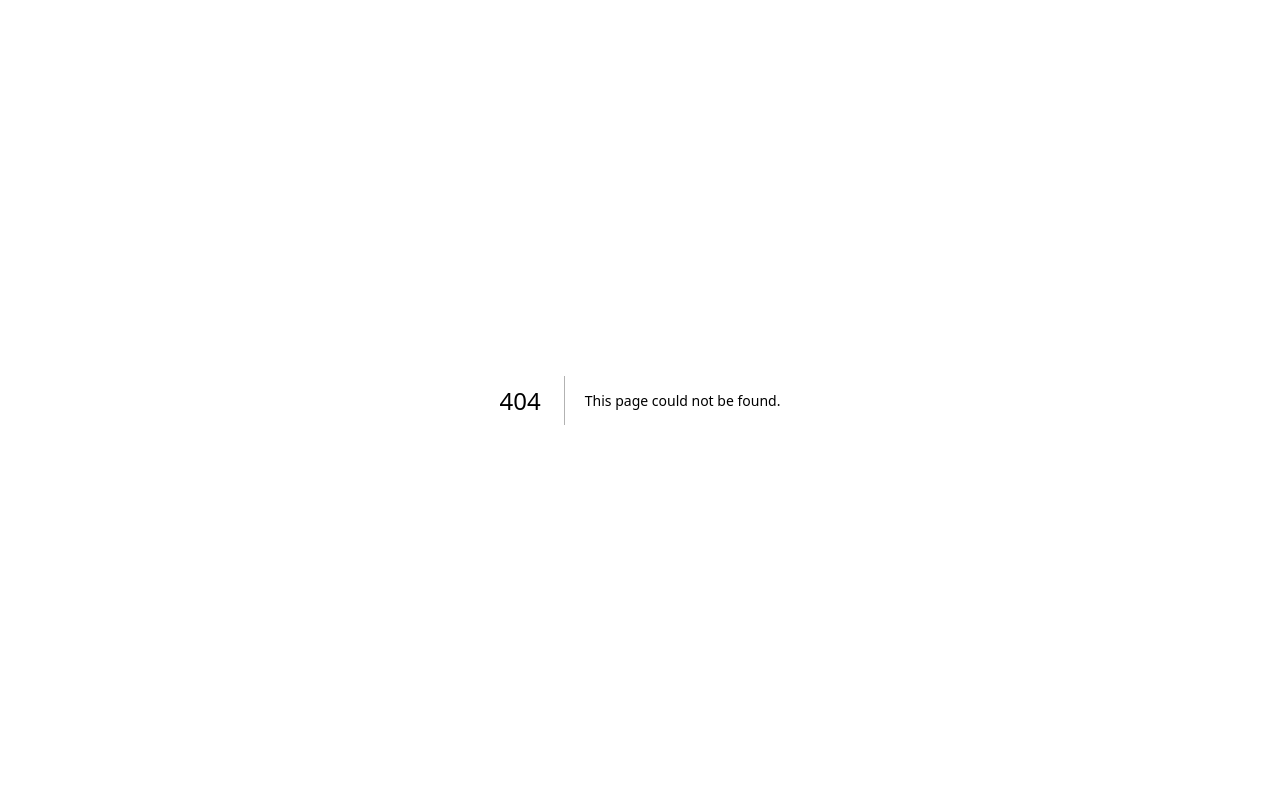
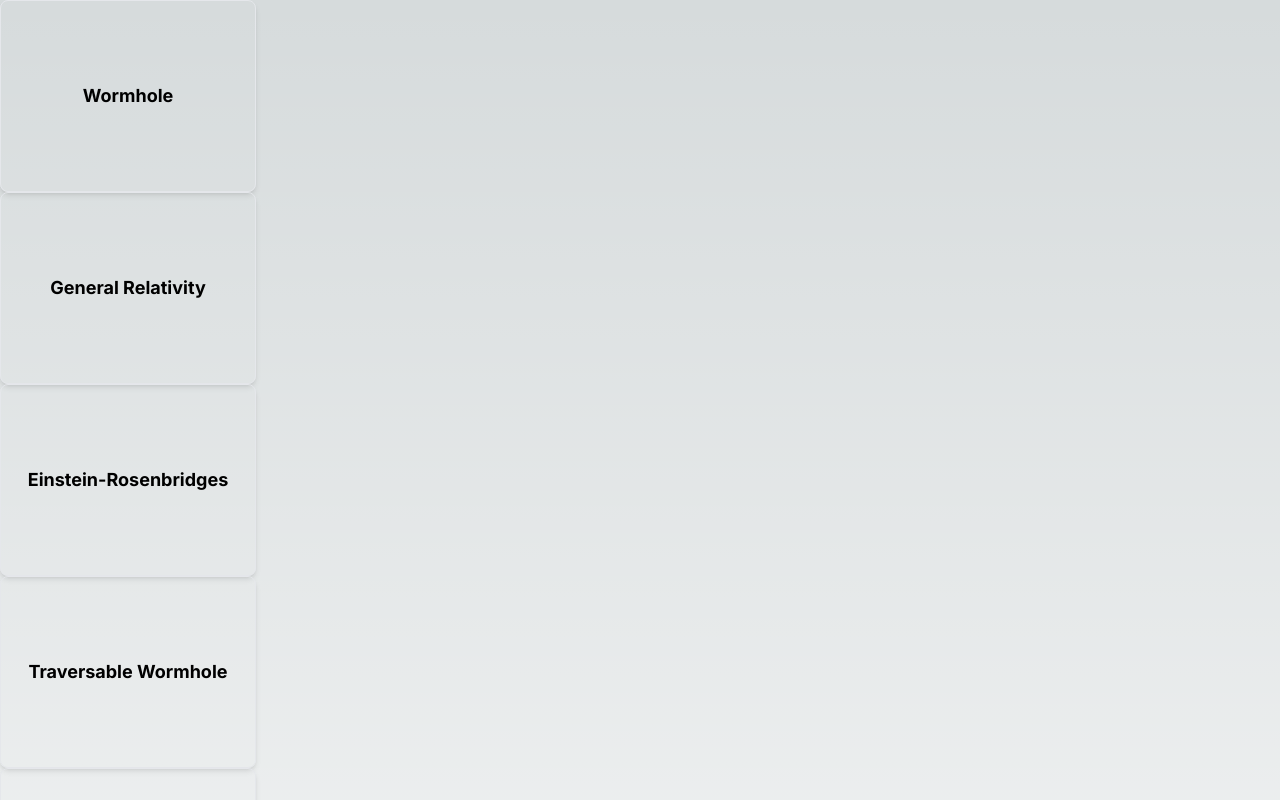
Before and after one commit to maarao/vidlet, a Next.js app: page /flashcards in a window 1280 px wide. Before the commit this address had no page. Shown: the top 800 px of the page. Built offline with nearby package versions, Linux system fonts and the light colour scheme.

Commit message:
Feat: Displayed flashcards on page

```diff
--- a/app/components/flashcards/flashcard.tsx
+++ b/app/components/flashcards/flashcard.tsx
@@ -10,7 +10,7 @@ const Flashcard = ({ term, definition }) => {
   };
 
   return (
-    <div className="w-64 h-48 bg-white shadow-md rounded-lg overflow-hidden border border-gray-200 transform transition-transform duration-500 cursor-pointer hover:shadow-lg"
+    <div className="w-64 h-48 shadow-md rounded-lg overflow-hidden border border-gray-200 transform transition-transform duration-500 cursor-pointer hover:shadow-lg"
       onClick={handleClick}
     >
       <div className={`w-full h-full flex justify-center items-center text-center font-bold text-lg ${isFlipped ? 'rotate-y-180' : ''}`}>
--- /dev/null
+++ b/app/flashcards/page.tsx
@@ -0,0 +1,12 @@
+import Flashcard from '/app/components/flashcards/flashcard';
+import { getFlashcards } from "/app/flashcards";
+
+export default function FlashcardPage() {
+    return (
+        <div>
+        {getFlashcards().map((flashcard, index) => (
+            <Flashcard key={index} term={flashcard.term} definition={flashcard.definition} />
+        ))}
+        </div>
+    )
+}
```
